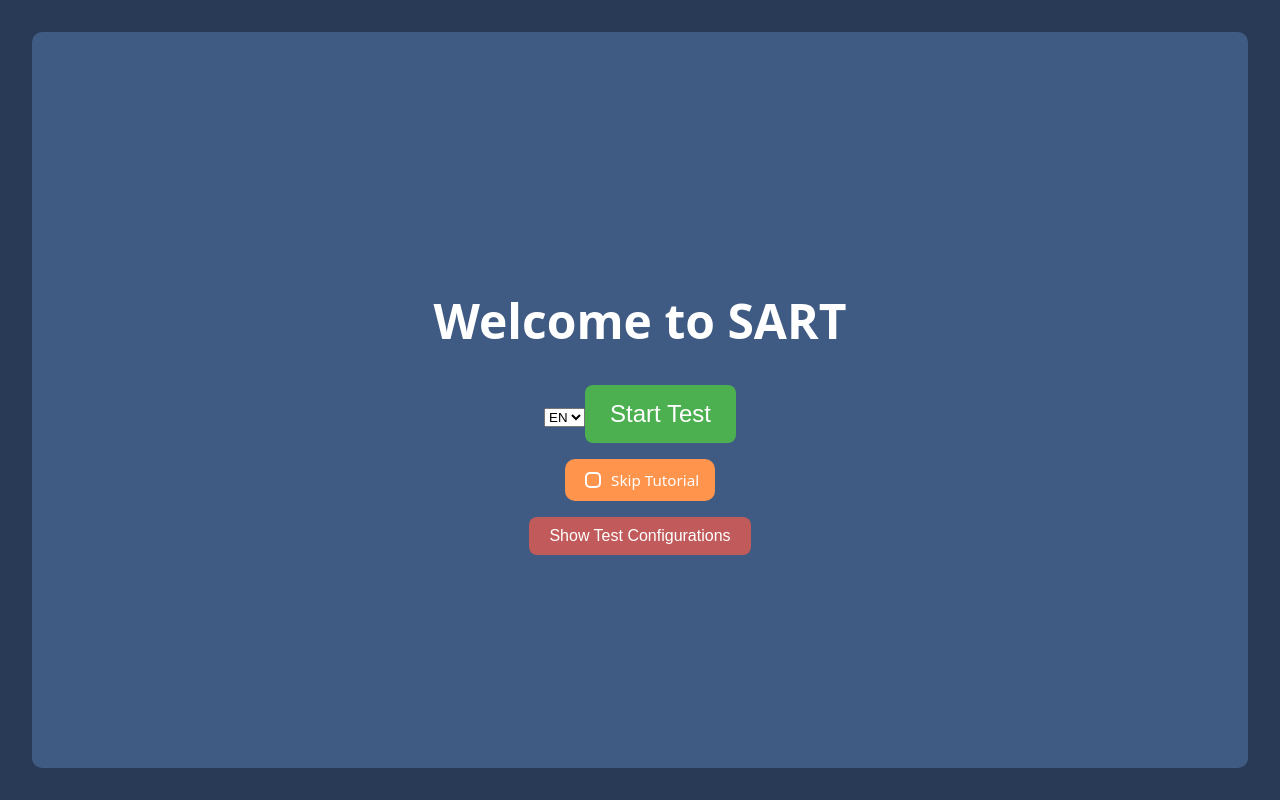
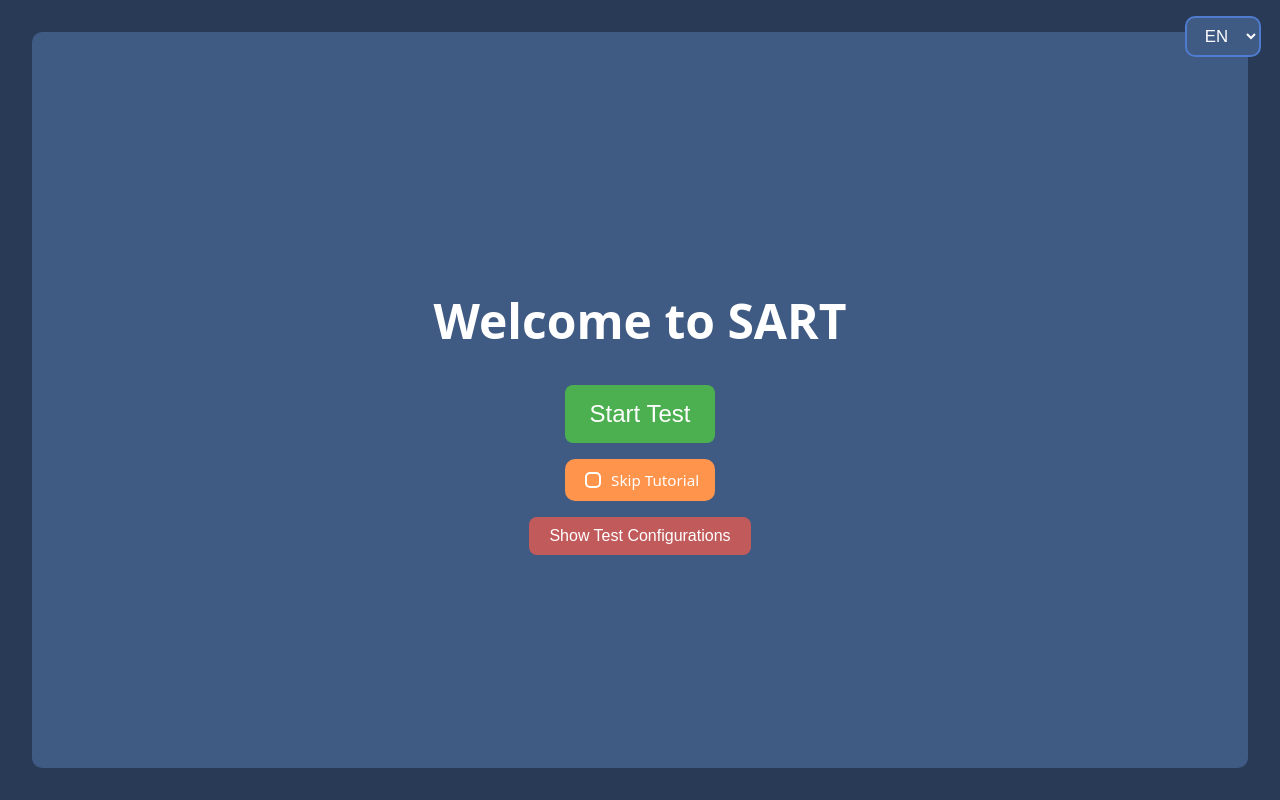
Before and after one commit to Kayram2710/SART, a React (Vite) app: page / in a window 1280 px wide. Built offline with nearby package versions, Linux system fonts and the light colour scheme; the HTML template or start-up script is replaced by a standard one.

Commit message:
Added UI to Language Selector

```diff
--- /dev/null
+++ b/src/LanguageSelector.jsx
@@ -0,0 +1,14 @@
+import { getLang, setLang } from './i18n';
+
+export default function LanguageSelector() {
+  return (
+    <select
+      className="langSelector"
+      value={getLang()}
+      onChange={e => setLang(e.target.value)}
+    >
+      <option value="en">EN</option>
+      <option value="es">ES</option>
+    </select>
+  );
+}
--- a/src/MainMenu.jsx
+++ b/src/MainMenu.jsx
@@ -1,6 +1,7 @@
 import React, { useState, useRef, useEffect } from 'react';
 import { setSkipTutorial, loadSkipTutorial, clearConfigCookies } from './configStorage';
 import { t, getLang, setLang } from './i18n';
+import LanguageSelector from './LanguageSelector';
 
 const CONFIG_META = {
   length:   { label: t('cfgLengthLabel'),   description: t('cfgLengthDesc')   },
@@ -28,16 +29,7 @@ function MainMenu({ config, setConfig, start }) {
   return (
     <div>
       <h1>{t('welcome')}</h1>
-
-      <select
-        className="langSelector"
-        value={getLang()}
-        onChange={e => setLang(e.target.value)}
-        style={{ marginBottom: '1rem' }}
-      >
-        <option value="en">EN</option>
-        <option value="es">ES</option>
-      </select>
+      <LanguageSelector/>
       <button className="startButton" onClick={start}>
         {t('startTest')}
       </button>
--- a/src/index.css
+++ b/src/index.css
@@ -309,3 +309,30 @@ body {
 .skipTut input[type="checkbox"]:checked::after {
   color: #fff;
 }
+
+.langSelector {
+  position: fixed;
+  top: 1rem;
+  right: 1.2rem;
+
+  background: #3f5a83;
+  color: #fff;
+  border: 2px solid #4f7cd1;
+  border-radius: 10px;
+  padding: 8px 14px;
+  font-size: 1.05rem;
+  cursor: pointer;
+  outline: none;
+  transition: background 0.25s, transform 0.15s;
+}
+
+.langSelector:hover {
+  background: #4f7cd1;
+  transform: translateY(-1px);
+}
+
+.langSelector option {
+  background: #ffffff;
+  color: #000;
+  font-size: 1rem;
+}
--- a/src/translations.js
+++ b/src/translations.js
@@ -132,11 +132,11 @@ export const strings = {
     tut1l1: 'Bienvenido al examen SART.',
     tut1l2: 'Durante esta prueba verás secuencias como la siguiente:',
     tut2l1: 'Tu tarea es sencilla,',
-    tut2l2: 'cuando el asterisco (*) se vuelva negrita,',
-    tut2l3: 'haz clic en el botón Go:',
+    tut2l2: 'Cuando el * se vuelva negrita,',
+    tut2l3: 'Haz clic en el botón Go:',
     tut3l1: nb => `Sin embargo, si el número mostrado es ${nb},`,
-    tut3l2: 'NO hagas clic,',
-    tut3l3: 'deja que se agote el tiempo:',
+    tut3l2: 'No hagas clic,',
+    tut3l3: 'Deja que se agote el tiempo:',
     tut4l1: 'Ahora que las instrucciones están claras,',
     tut4l2: '¿Listo para empezar la prueba?',
     start:  'Iniciar',
```
